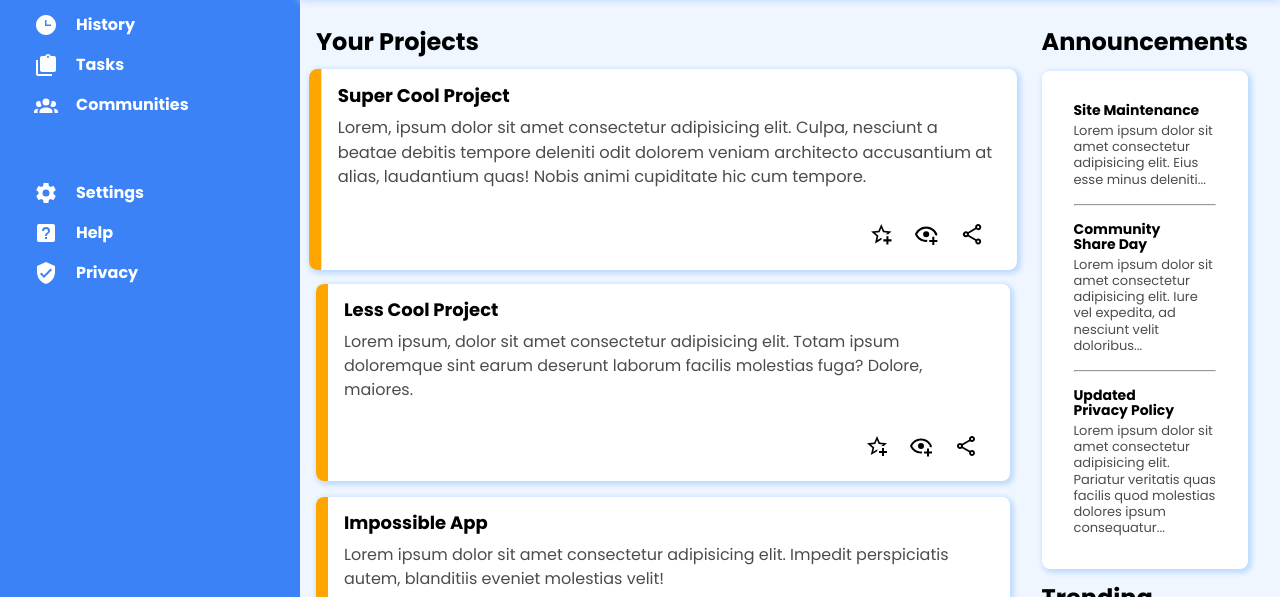
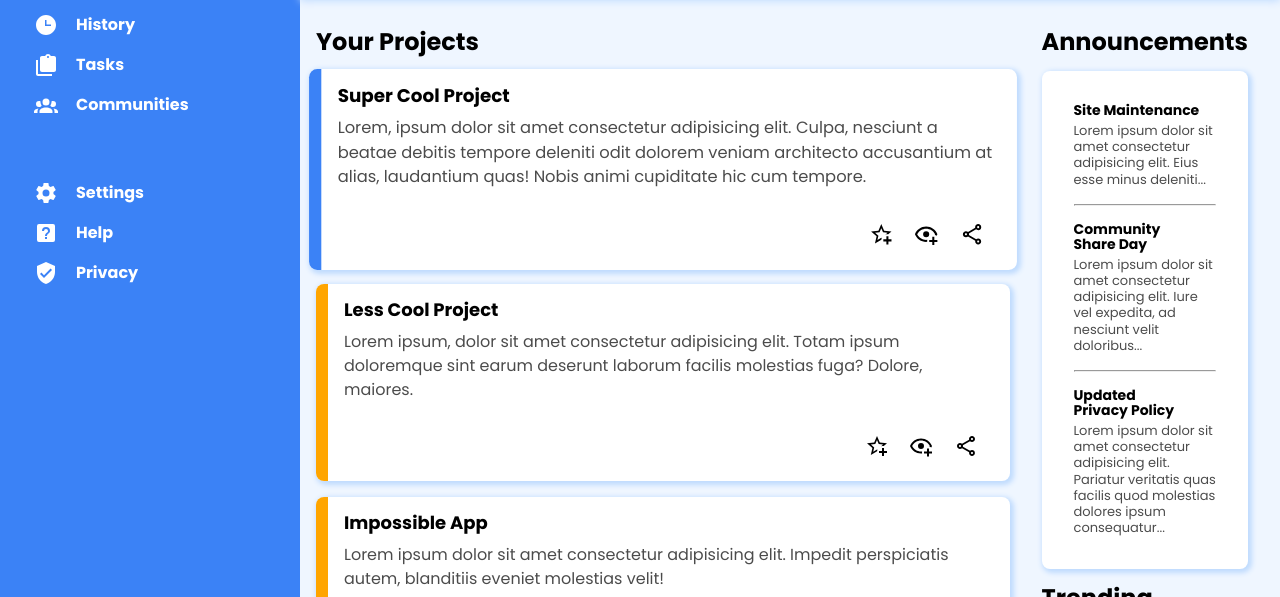
Before and after one commit to Ewest80/admin-dashboard, a plain HTML site: page index.html in a window 1280 px wide. In both pictures the pointer is over the element 322 px from the left and 372 px from the top of the page. Shown: the part 203-800 px from the top of the page. Drawn offline with Linux system fonts and the light colour scheme.

Commit message:
Change project card border on hover, update README

```diff
--- a/css/style.css
+++ b/css/style.css
@@ -292,6 +292,10 @@ textarea:not([rows]) {
   transform: scale(1.02);
 }
 
+.project-card:hover > .card-color-bar {
+  background-color: var(--clr-primary-dark)
+}
+
 .project-card .card-color-bar {
   grid-row: 1 / -1;
   grid-column: 1;
```
Also changed, not shown: 1 other file.
